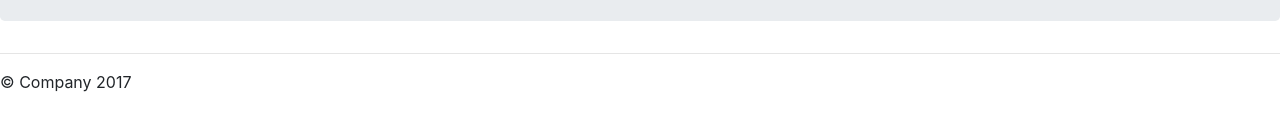
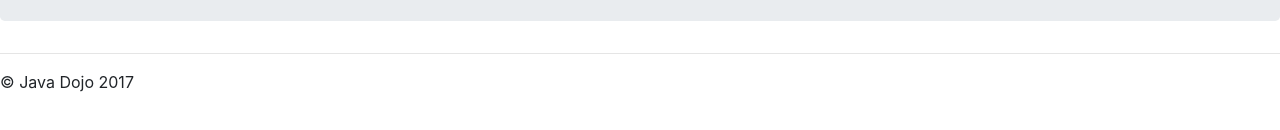
Before and after one commit to aantivero/curso-ng, an Angular app: page / in a window 1280 px wide. Shown: the part 342-472 px from the top of the page. Built offline with nearby package versions, Linux system fonts and the light colour scheme.

Commit message:
aplicando footer

```diff
--- a/src/app/footer/footer.component.html
+++ b/src/app/footer/footer.component.html
@@ -1,3 +1,3 @@
 <footer>
-  <p>&copy; Company 2017</p>
+  <p>&copy; Java Dojo {{fechaActual | date:'y'}}</p>
  </footer>
--- a/src/app/footer/footer.component.ts
+++ b/src/app/footer/footer.component.ts
@@ -7,6 +7,8 @@ import { Component, OnInit } from '@angular/core';
 })
 export class FooterComponent implements OnInit {
 
+  fechaActual: number = Date.now();
+
   constructor() { }
 
   ngOnInit() {
```
